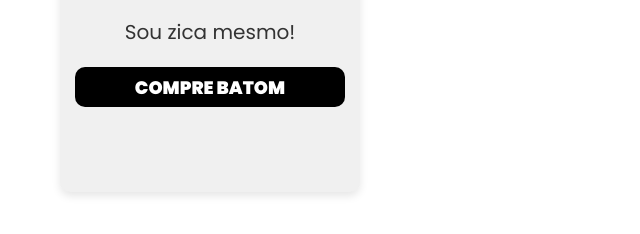
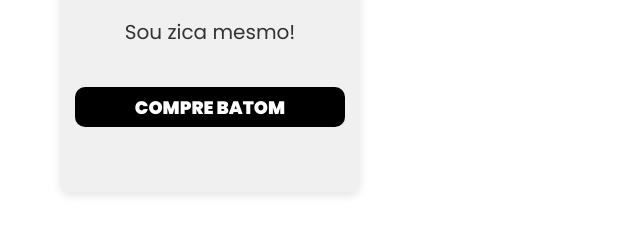
Before and after one commit to biaggionidiego/notion-box, a plain HTML site: page index.html in a window 1280 px wide. Shown: the part 248-482 px from the top of the page, without its empty margins (0-640 px from the left). Drawn offline with Linux system fonts and the light colour scheme.

Commit message:
Update index.html

```diff
--- a/index.html
+++ b/index.html
@@ -72,7 +72,7 @@
    justify-content :center;
    cursor :pointer;
    transition :all 0.3s ease-in-out;
-   margin: 0px 0px 20px 0px
+   margin: 20px 0px 20px 0px
 
 }
 
```
